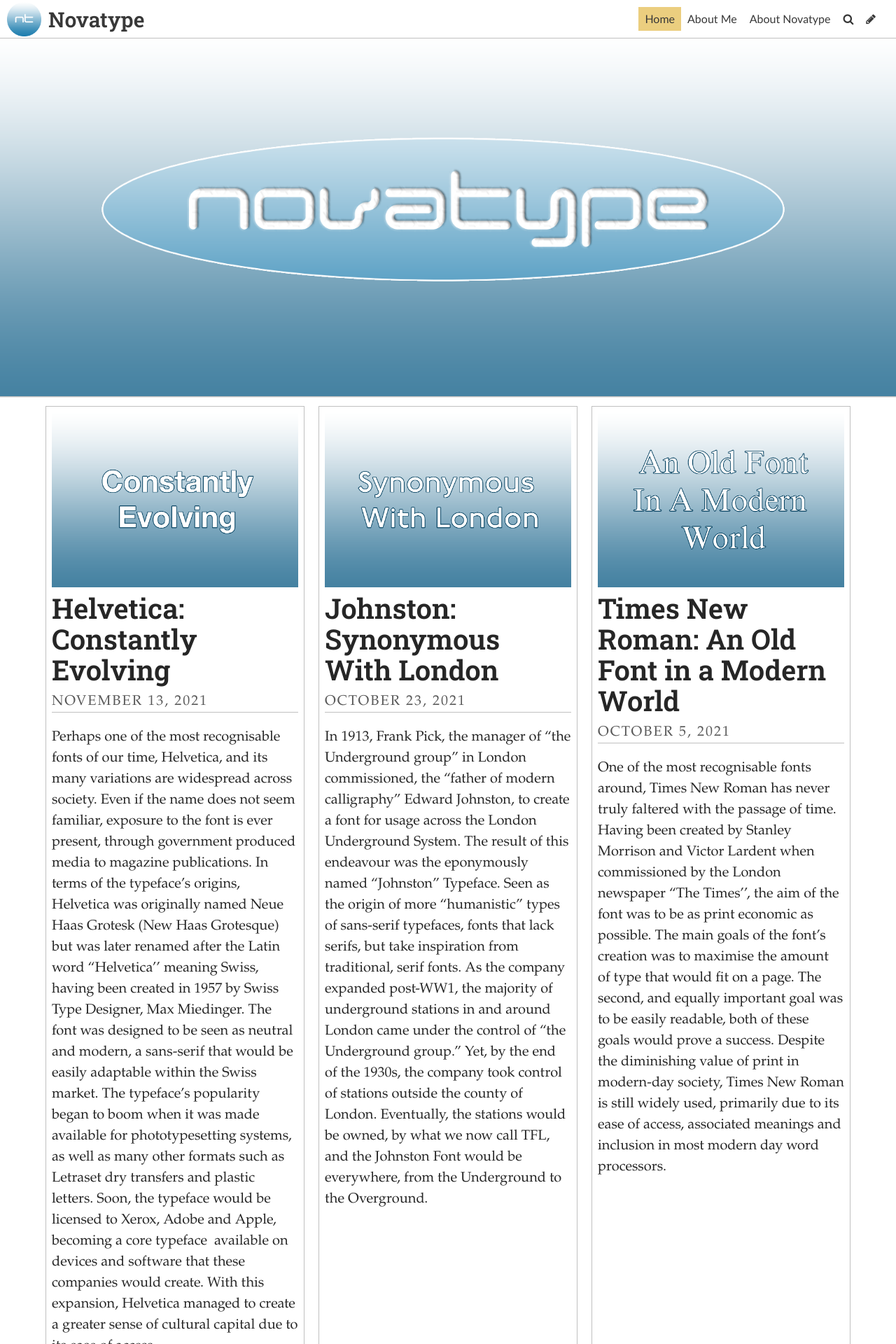
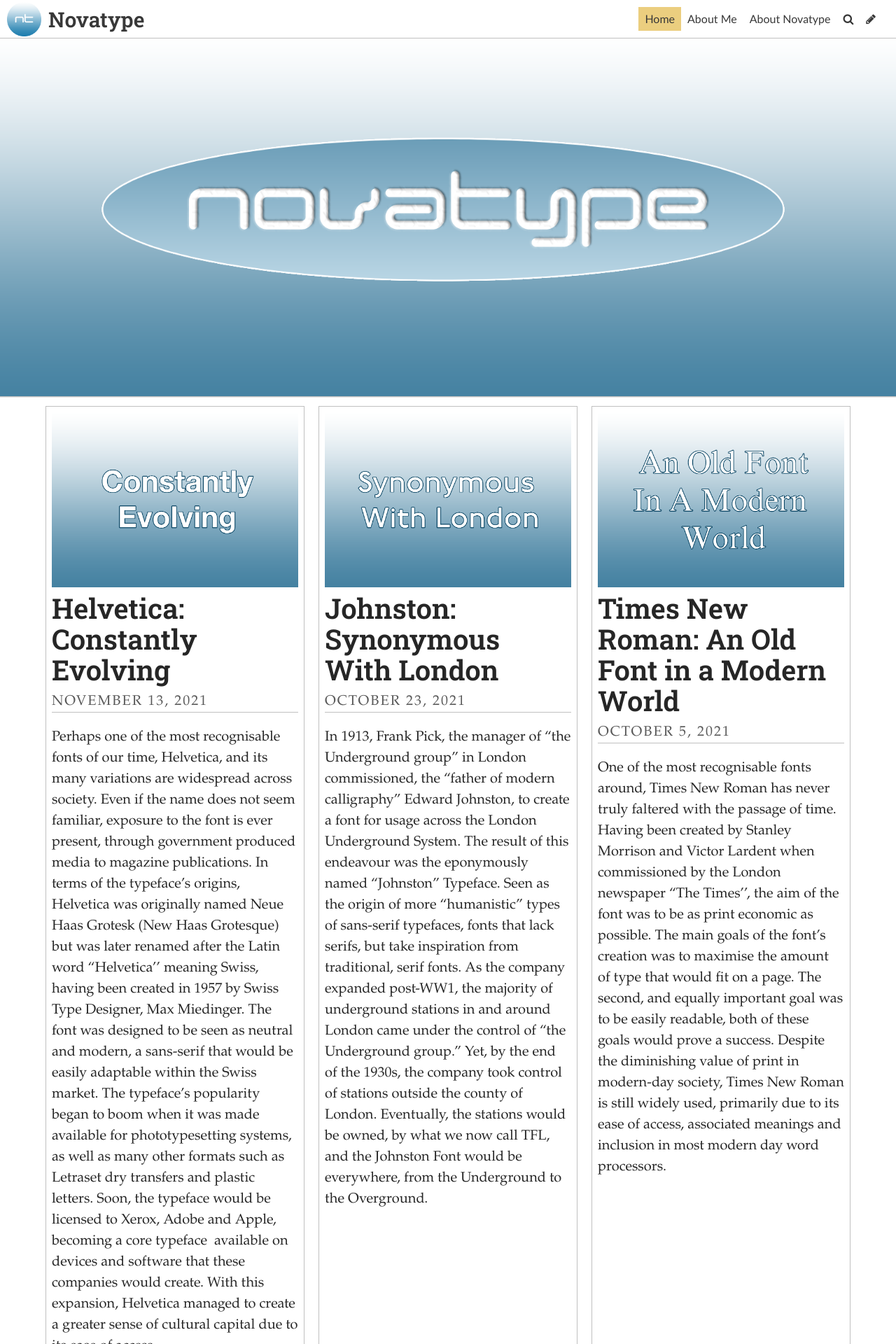
Before and after one commit to tomstanier/MyRepository, a Jekyll site: the page built from index.html, in a window 1280 px wide. Shown: the top 1920 px of the page at 70% size. Built offline with Jekyll 4.4.1, drawn with Linux system fonts in a browser that asks for light colours; some web fonts are replaced; the list of posts is cut into pages by our own code.

Commit message:
Update Settings “general”

```diff
--- a/_data/settings.yml
+++ b/_data/settings.yml
@@ -2,7 +2,7 @@
 description: Exploring the everchanging meanings of typography, across different
   periods of time.
 footer_text: Copyright 2021 Thomas Stanier
-header_feature_image: ../uploads/new-project-4-2-1-.png
+header_feature_image: ../uploads/new-project-4-2-2-.png
 header_text: ""
 header_text_color: "#ffffff"
 bannerheight: 40vmax
```
Also changed, not shown: uploads/new-project-4-2-2-.png (added).
